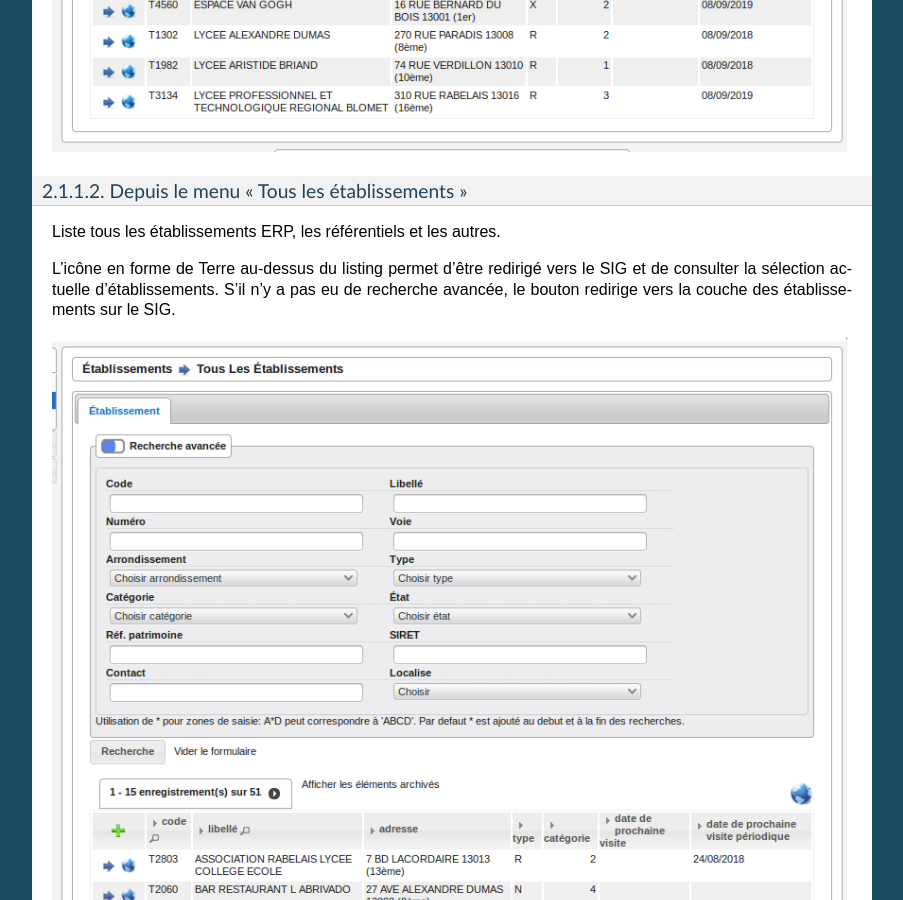
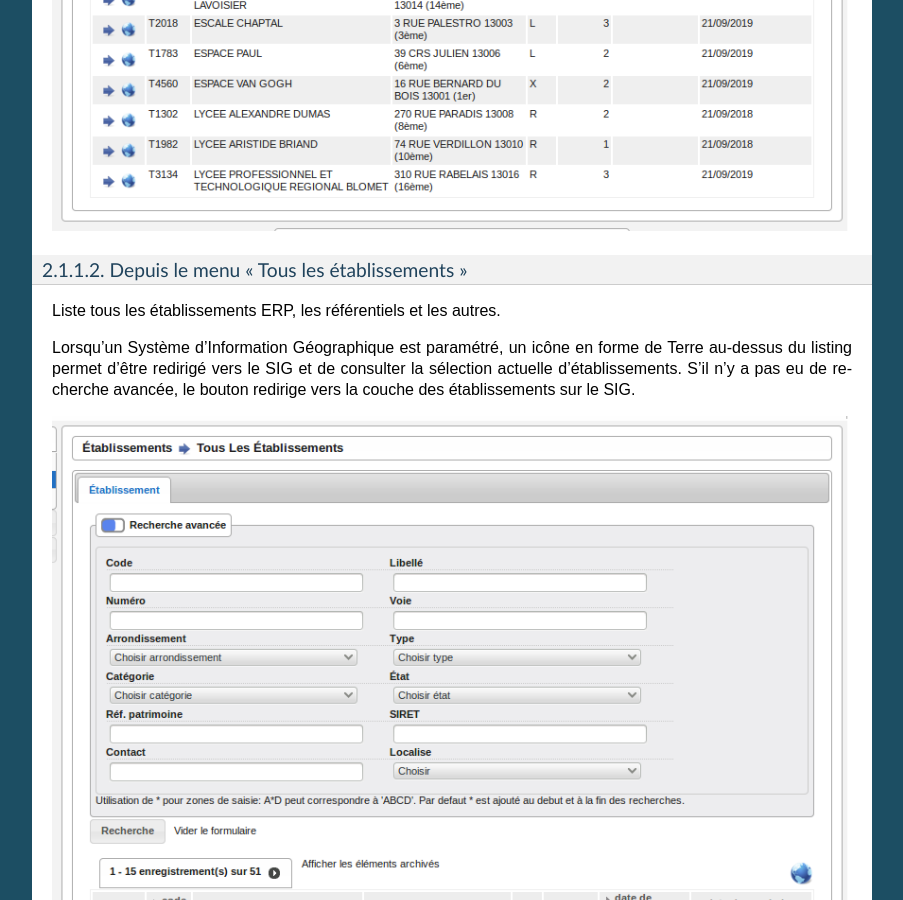
Before and after one commit to jcerini/openaria-documentation, a Sphinx documentation site: the page built from source/manuel_utilisateur/etablissements/index.rst, in a window 1280 px wide and 900 px high, scrolled down 1877 px. Shown: the whole window, without its empty margins (198-1101 px from the left). Built offline with Sphinx 7.4.7, drawn with Linux system fonts in a browser that asks for light colours; some of the changed text lies outside the part shown.

Commit message:
Mise à jour de screenshots Le bouton localiser une sélection d'établissements ayant été ajouté dans le menu Référentiel ERP, les sceenshots et la documentation été mis à jour

```diff
--- a/source/manuel_utilisateur/dossiers/index.rst
+++ b/source/manuel_utilisateur/dossiers/index.rst
@@ -39,7 +39,7 @@ Tous les dossiers
 
 Ce listing présente tous les dossiers de coordination.
 
-L'icône en forme de Terre au-dessus du listing permet d'être redirigé vers le SIG et de consulter la sélection actuelle de dossiers de coordination. S'il n'y a pas eu de recherche avancée, le bouton redirige vers la couche des dossiers de coordination sur le SIG.
+Lorsqu'un Système d'Information Géographique est paramétré, un icône en forme de Terre au-dessus du listing permet d'être redirigé vers le SIG et de consulter la sélection actuelle de dossiers de coordination. S'il n'y a pas eu de recherche avancée, le bouton redirige vers la couche des dossiers de coordination sur le SIG.
 
 .. image:: dossier_coordination-listing.png
 
--- a/source/manuel_utilisateur/etablissements/index.rst
+++ b/source/manuel_utilisateur/etablissements/index.rst
@@ -23,6 +23,8 @@ Depuis le menu "Référentiel ERP"
 
 Liste tous les établissements qui constituent le référentiel officiel des ERP.
 
+Lorsqu'un Système d'Information Géographique est paramétré, un icône en forme de Terre au-dessus du listing permet d'être redirigé vers le SIG et de consulter la sélection actuelle d'établissements. S'il n'y a pas eu de recherche avancée, le bouton redirige vers la couche des établissements sur le SIG.
+
 .. image:: etablissement_referentiel_erp-listing.png
 
 Depuis le menu "Tous les établissements"
@@ -30,7 +32,7 @@ Depuis le menu "Tous les établissements"
 
 Liste tous les établissements ERP, les référentiels et les autres.
 
-L'icône en forme de Terre au-dessus du listing permet d'être redirigé vers le SIG et de consulter la sélection actuelle d'établissements. S'il n'y a pas eu de recherche avancée, le bouton redirige vers la couche des établissements sur le SIG.
+Lorsqu'un Système d'Information Géographique est paramétré, un icône en forme de Terre au-dessus du listing permet d'être redirigé vers le SIG et de consulter la sélection actuelle d'établissements. S'il n'y a pas eu de recherche avancée, le bouton redirige vers la couche des établissements sur le SIG.
 
 .. image:: etablissement_tous-listing.png
 
```
Also changed, not shown: source/manuel_utilisateur/etablissements/etablissement_referentiel_erp-listing.png.
